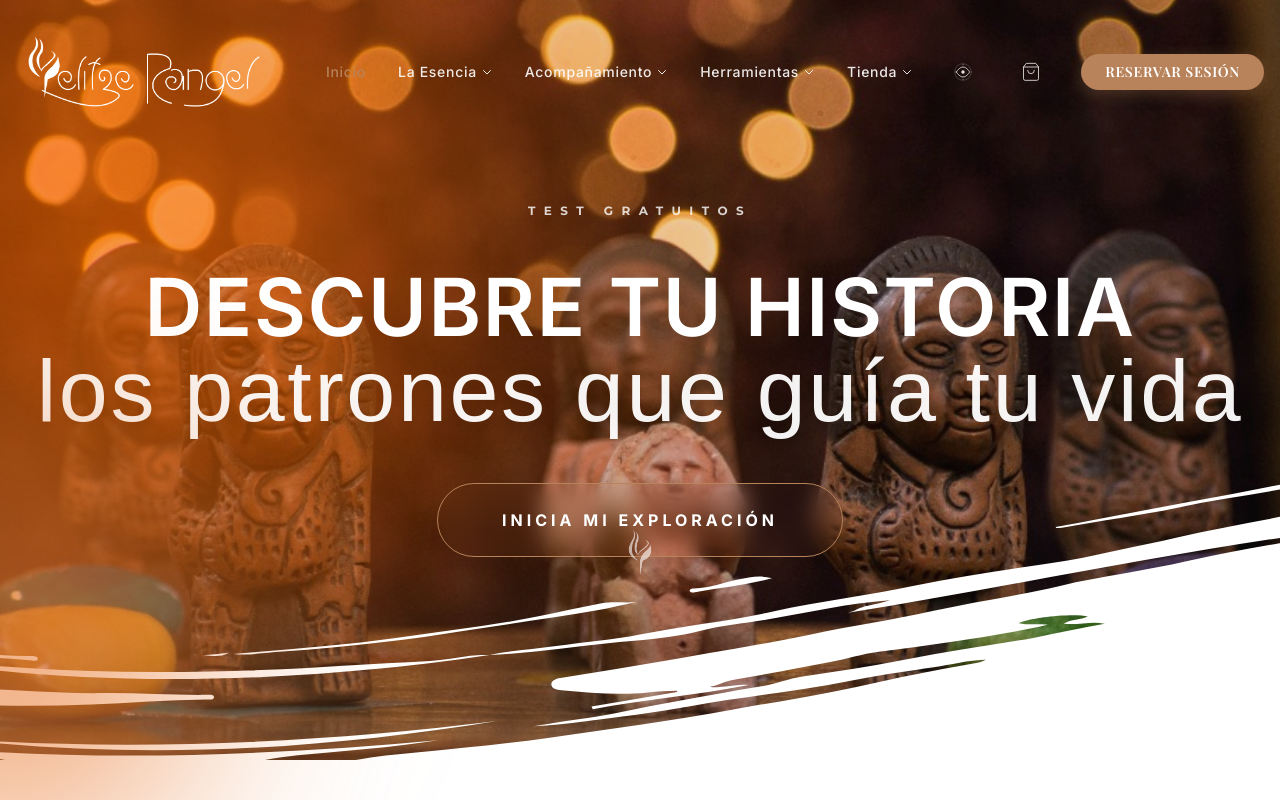
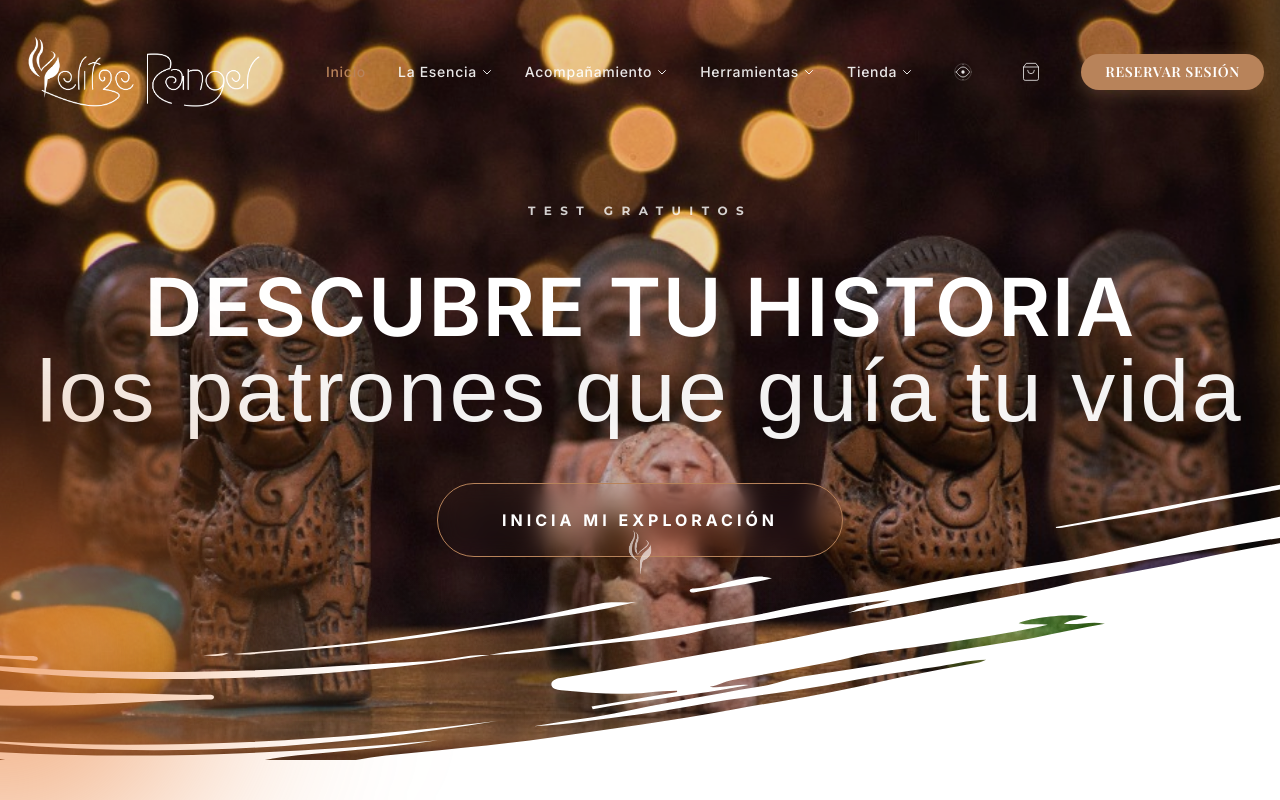
Before and after one commit to yelitzerangeloficialweb-max/yelitze-rangel-web, a Next.js app: page / in a window 1280 px wide. Shown: the top 800 px of the page. Built offline with nearby package versions, Linux system fonts and the light colour scheme; a web font is replaced by a local one.

Commit message:
style: remove top-left orange flare from NewHero

```diff
--- a/components/home/NewHero.tsx
+++ b/components/home/NewHero.tsx
@@ -19,8 +19,7 @@ export default function NewHero() {
                 {/* Global Overlays - Softer for more visibility */}
                 <div className="absolute inset-0 bg-black/10" />
 
-                {/* Specific Orange Light Effect - Concentrated Top Left */}
-                <div className="absolute -top-[10%] -left-[20%] w-[60%] h-[80%] bg-[#FF6B00]/95 blur-[200px] rounded-full pointer-events-none" />
+                {/* Atmosphere - Sharp and clean on the left now */}
 
                 {/* Bottom Seam Overlay */}
                 <div className="absolute inset-x-0 bottom-0 h-1/2 bg-gradient-to-t from-black/50 via-transparent to-transparent opacity-60" />
```
